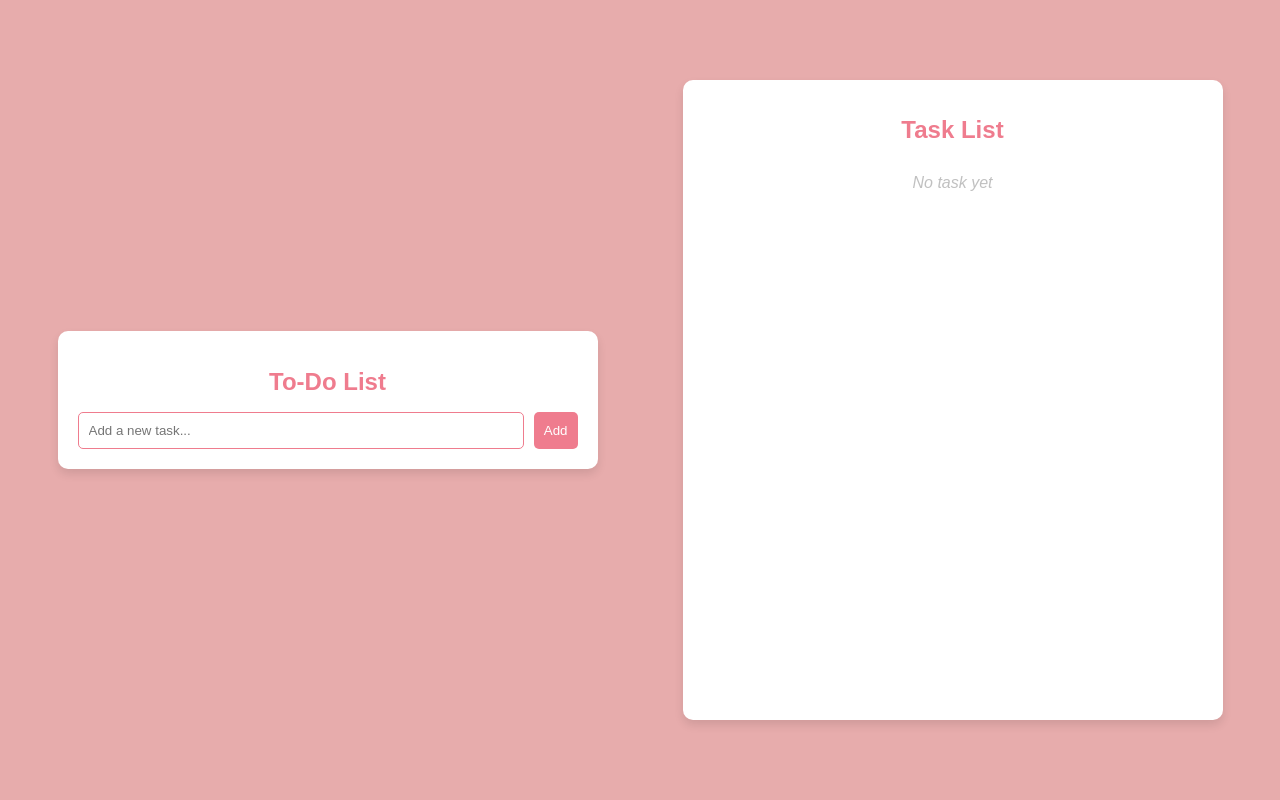
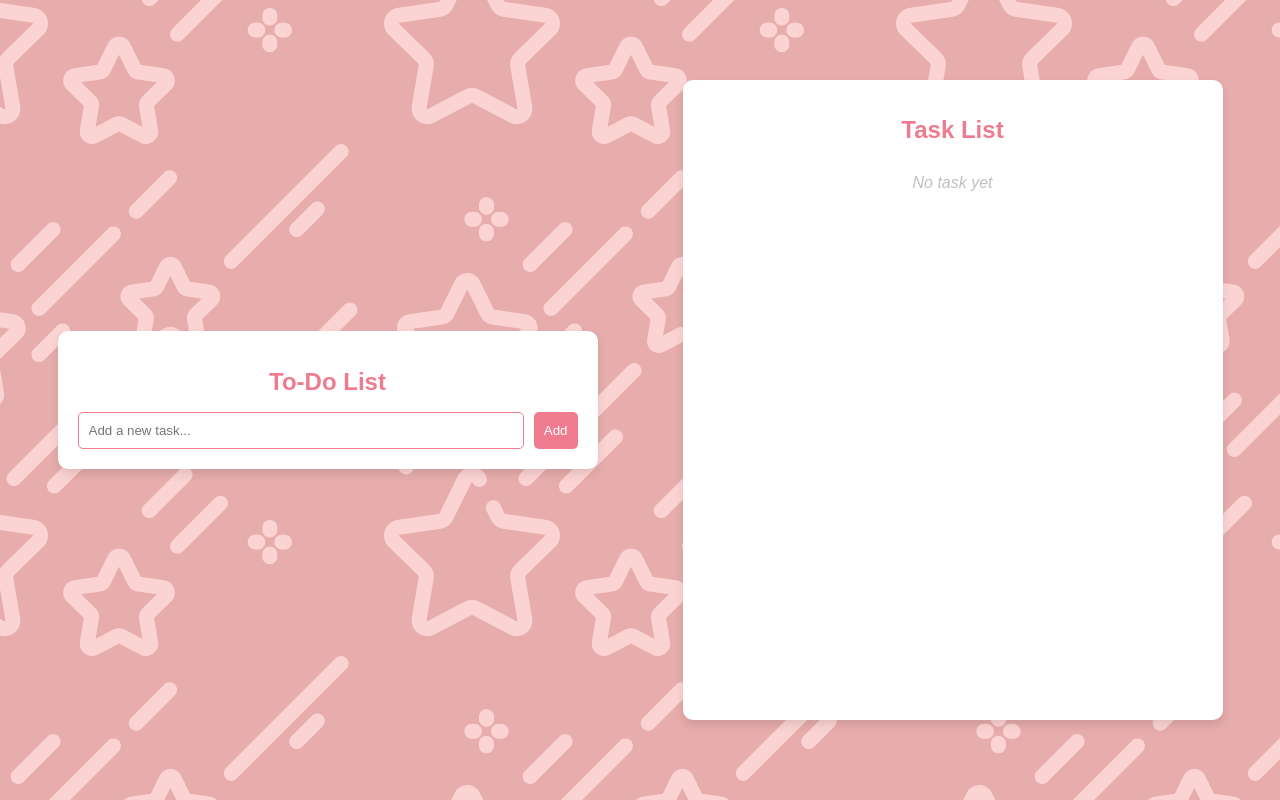
Before and after one commit to nchynacha/To-Do-list-Web, a plain HTML site: page index.html in a window 1280 px wide. Drawn offline with Linux system fonts and the light colour scheme; the site is published under a folder, as on GitHub Pages, so addresses that start at the root find nothing.

Commit message:
Update styles.css

```diff
--- a/styles.css
+++ b/styles.css
@@ -4,7 +4,7 @@ body {
   display: flex;
   justify-content: center;
   align-items: center;
-  background: #e7acac url(/assets/images/falling-star.png) repeat fixed center;
+  background: #e7acac url(./assets/images/falling-star.png) repeat fixed center;
   overflow: hidden;
   /* Prevent scrolling */
   height: 100%;
```
